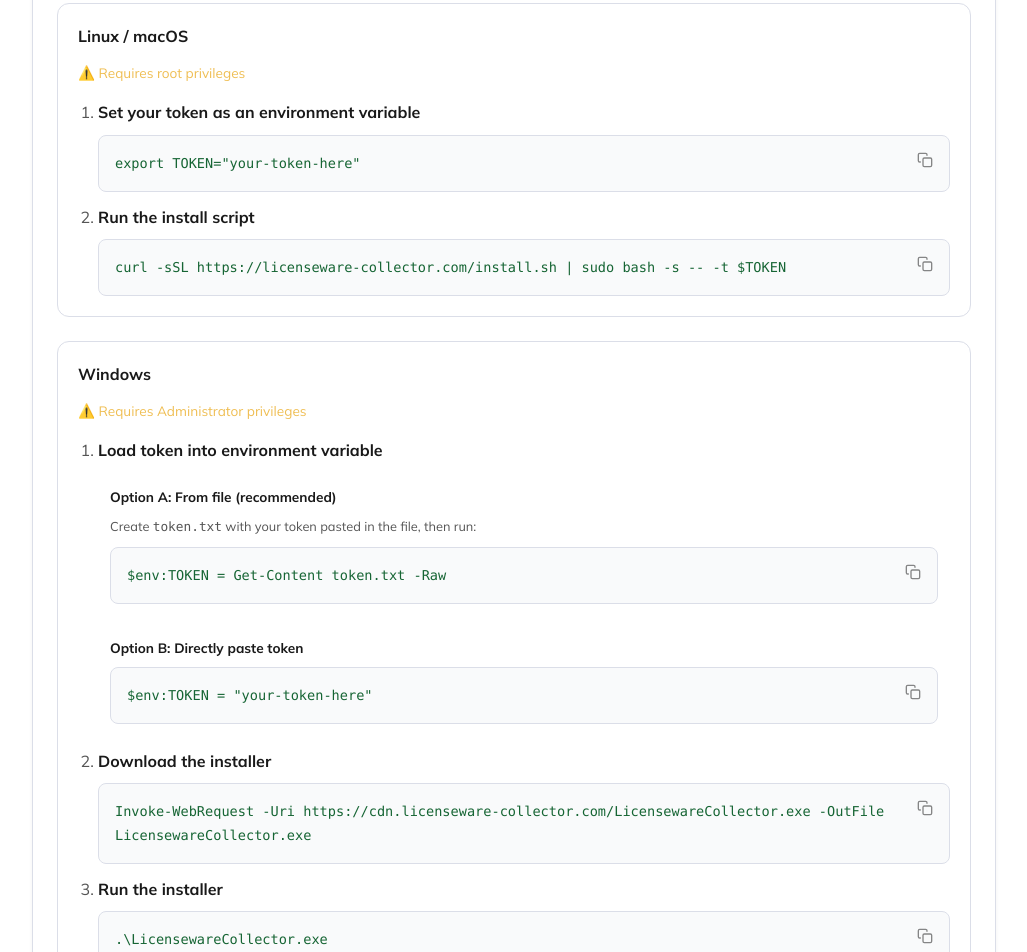
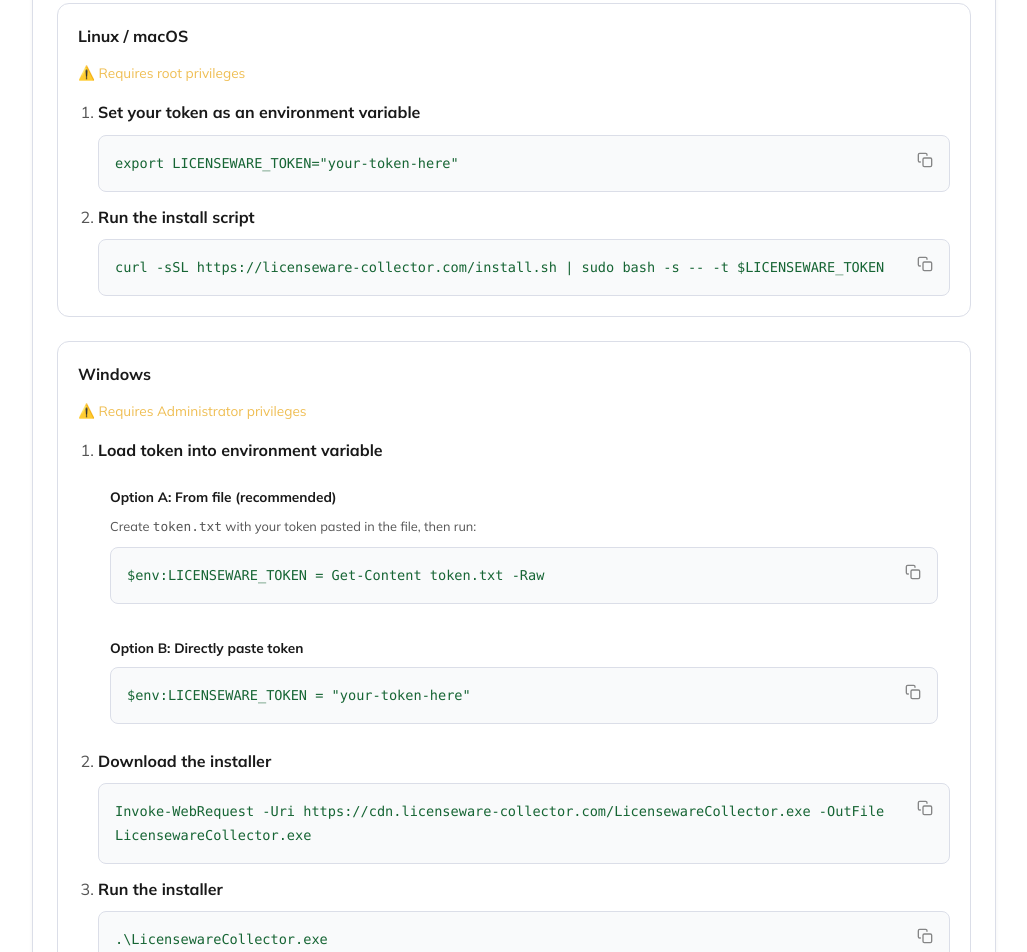
Before and after one commit to licenseware/licenseware-collector, a website built with Vite: page index.html in a window 1280 px wide. Shown: the part 4475-5427 px from the top of the page, without its empty margins (252-1279 px from the left). Built offline with nearby package versions, Linux system fonts and the light colour scheme.

Commit message:
feat: update token env var to licenseware key

```diff
--- a/index.html
+++ b/index.html
@@ -2310,7 +2310,7 @@
                 >
                 <div class="code-block" style="margin-top: 0.5rem">
                   <code style="font-size: 0.85rem"
-                    >export TOKEN="your-token-here"</code
+                    >export LICENSEWARE_TOKEN="your-token-here"</code
                   >
                   <button
                     class="copy-btn"
@@ -2352,7 +2352,7 @@
                 <div class="code-block" style="margin-top: 0.5rem">
                   <code style="font-size: 0.85rem"
                     >curl -sSL https://licenseware-collector.com/install.sh |
-                    sudo bash -s -- -t $TOKEN</code
+                    sudo bash -s -- -t $LICENSEWARE_TOKEN</code
                   >
                   <button
                     class="copy-btn"
@@ -2452,7 +2452,7 @@
                   >
                   <div class="code-block" style="margin-top: 0.5rem">
                     <code style="font-size: 0.85rem"
-                      >$env:TOKEN = Get-Content token.txt -Raw</code
+                      >$env:LICENSEWARE_TOKEN = Get-Content token.txt -Raw</code
                     >
                     <button
                       class="copy-btn"
@@ -2504,7 +2504,7 @@
                   >
                   <div class="code-block" style="margin-top: 0.5rem">
                     <code style="font-size: 0.85rem"
-                      >$env:TOKEN = "your-token-here"</code
+                      >$env:LICENSEWARE_TOKEN = "your-token-here"</code
                     >
                     <button
                       class="copy-btn"
```
